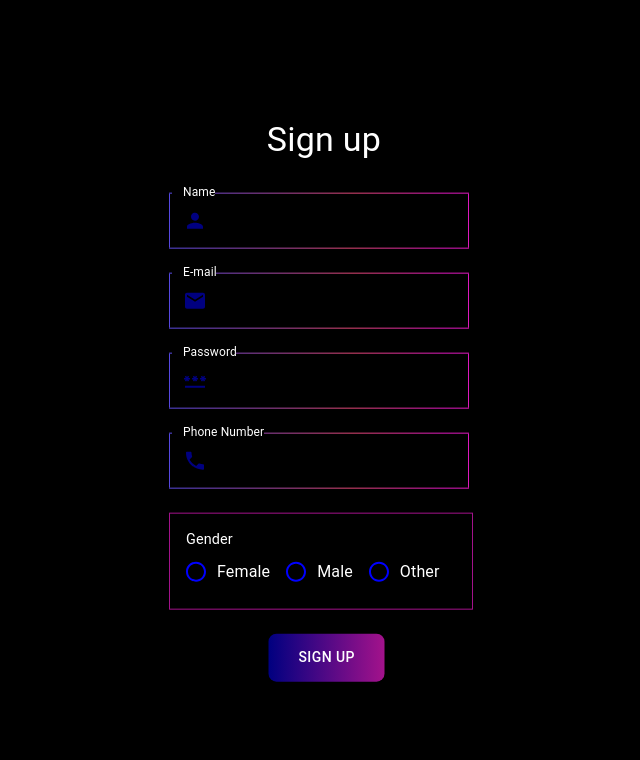
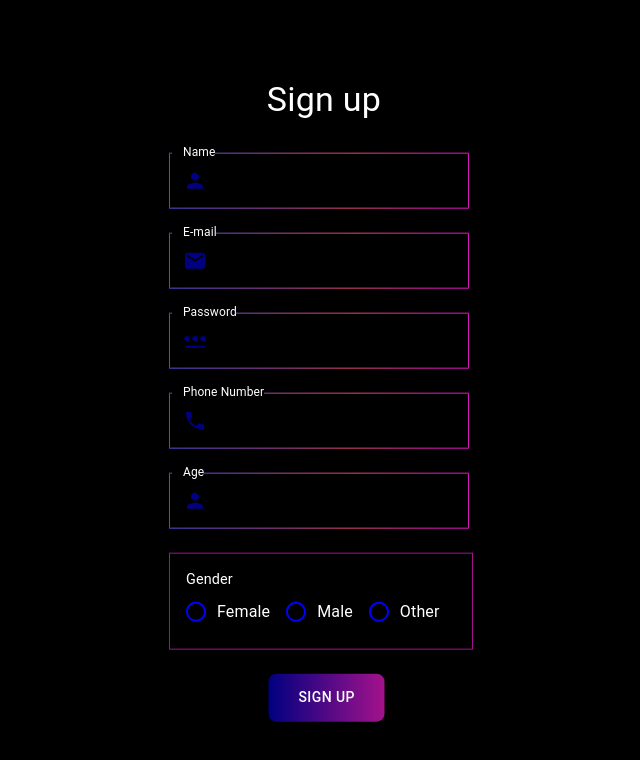
Before and after one commit to AdityaShivhare7291/E-comm, a React (Create React App) app: page / in a window 1280 px wide. Shown: the top 760 px of the page, without its empty margins (316-956 px from the left). Built offline with nearby package versions, Linux system fonts and the light colour scheme.

Commit message:
Added functionality for age and gender in signup

```diff
--- a/src/components/fields.js
+++ b/src/components/fields.js
@@ -4,7 +4,7 @@ import MailIcon from '@mui/icons-material/Mail';
 import PersonIcon from '@mui/icons-material/Person';
 import PasswordIcon from '@mui/icons-material/Password';
 import PhoneIcon from '@mui/icons-material/Phone';
-import { Stack,TextField } from "@mui/material";
+import { Stack, TextField } from "@mui/material";
 import InputAdornment from '@mui/material/InputAdornment';
 import { styled } from '@mui/material/styles';
 
@@ -39,8 +39,7 @@ const CustomTextField = styled(TextField)(({ theme }) => ({
 
 export default function fields({ values, handleChange }) {
 
-  const { name, email, password, phoneNumber } = values;
-
+  const { name, email, password, phoneNumber, age } = values;
 
   return (
     <Stack spacing={5}>
@@ -48,7 +47,7 @@ export default function fields({ values, handleChange }) {
         <CustomTextField
           label="Name"
           variant="outlined"
-        sx={{width:300}}
+          sx={{ width: 300 }}
           onChange={handleChange("name")}
           value={name}
           InputProps={{
@@ -62,7 +61,7 @@ export default function fields({ values, handleChange }) {
         <CustomTextField
           label="E-mail"
           variant="outlined"
-        sx={{width:300}}
+          sx={{ width: 300 }}
           onChange={handleChange("email")}
           value={email}
           InputProps={{
@@ -76,7 +75,7 @@ export default function fields({ values, handleChange }) {
         <CustomTextField
           label="Password"
           variant="outlined"
-        sx={{width:300}}
+          sx={{ width: 300 }}
           onChange={handleChange("password")}
           value={password}
           InputProps={{
@@ -90,13 +89,28 @@ export default function fields({ values, handleChange }) {
         <CustomTextField
           label="Phone Number"
           variant="outlined"
-        sx={{width:300}}
+          sx={{ width: 300 }}
           onChange={handleChange("phoneNumber")}
           value={phoneNumber}
           InputProps={{
             startAdornment: (
               <InputAdornment position="start">
-              <PhoneIcon/>
+                <PhoneIcon />
+              </InputAdornment>
+            ),
+          }}
+        />
+        <CustomTextField
+          label="Age"
+          type="number"
+          variant="outlined"
+          sx={{ width: 300 }}
+          onChange={handleChange("age")}
+          value={age}
+          InputProps={{
+            startAdornment: (
+              <InputAdornment position="start">
+                <PersonIcon />
               </InputAdornment>
             ),
           }}
--- a/src/components/radia.js
+++ b/src/components/radia.js
@@ -33,14 +33,24 @@ const CustomForm = ({ values, handleChange }) => {
         row
         aria-labelledby="demo-row-radio-buttons-group-label"
         name="row-radio-buttons-group"
+        onChange={handleChange("gender")}
+        value={gender}
       >
         <FormControlLabel
           value="female"
           control={<CustomRadio />}
           label="Female"
         />
-        <FormControlLabel value="male" control={<CustomRadio />} label="Male" />
-        <FormControlLabel value="other" control={<CustomRadio />} label="Other" />
+        <FormControlLabel
+          value="male"
+          control={<CustomRadio />}
+          label="Male"
+        />
+        <FormControlLabel
+          value="other"
+          control={<CustomRadio />}
+          label="Other"
+        />
       </RadioGroup>
     </CustomFormControl>
   );
--- a/src/pages/Signup.js
+++ b/src/pages/Signup.js
@@ -14,10 +14,11 @@ export default function Signup() {
     email: "",
     password: "",
     phoneNumber: "",
+    age: "",
     gender: "",
   })
 
-  const { name, email, password, phoneNumber, gender } = values;
+  const { name, email, password, phoneNumber, age, gender } = values;
 
 
   const handleChange = name => e => {
@@ -29,7 +30,16 @@ export default function Signup() {
     setValues({ ...values });
     try {
       const response = await axios.post("http://localhost:5000/signup", {
-        name, email, password, phoneNumber
+        name, email, password, phoneNumber, age, gender
+      });
+      setValues({
+        ...values,
+        name: "",
+        email: "",
+        password: "",
+        phoneNumber: "",
+        age: "",
+        gender: "",
       });
       console.log("resp: ", response.data);
     } catch (error) {
@@ -41,13 +51,14 @@ export default function Signup() {
   return (
     <div className='main-container'>
       <div className='container'>
-        <Typography variant="h4" component="h1" mb={4} color="#ffffff" sx={{ display: 'flex', alignItems: 'center', justifyContent: 'center' }}>
+        <Typography variant="h4" component="h1" mb={4} color="#ffffff"
+          sx={{ display: 'flex', alignItems: 'center', justifyContent: 'center' }}>
           Sign up
         </Typography>
         <Stack direction={'column'} spacing={3}>
-          <Fields values={values} setValues={setValues} handleChange={handleChange} />
+          <Fields values={values} handleChange={handleChange} />
           <div className='centers'>
-            <Radiy values={values} setValues={setValues} handleChange={handleChange} />
+            <Radiy values={values} handleChange={handleChange} />
           </div>
           <div onClick={onSubmit} className='center'>
             <Buttony btnText="Sign up" />
```
Lines whose indentation alone changed are shown as unchanged.
